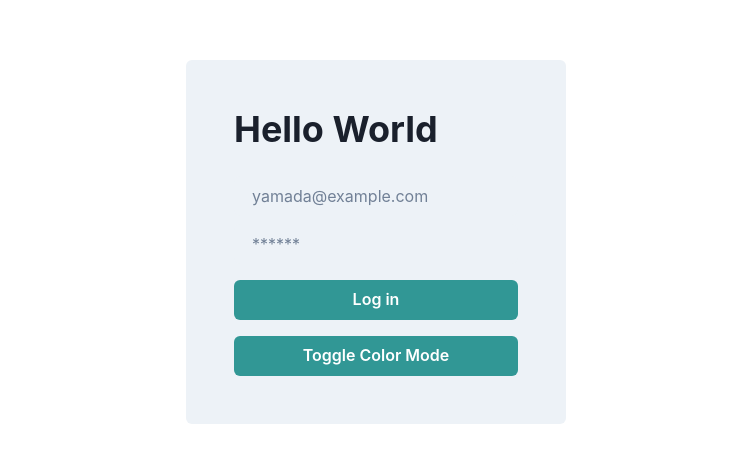
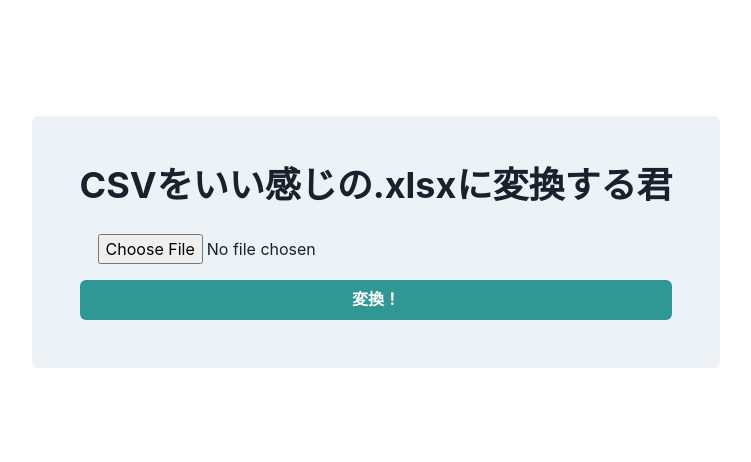
Before and after one commit to kamaoda/csv-to-excel-iikanzi, a Next.js app: page / in a window 1280 px wide. Shown: the part 158-620 px from the top of the page, without its empty margins (264-1015 px from the left). Built offline with nearby package versions, Linux system fonts and the light colour scheme.

Commit message:
ガワだけ作成した

```diff
--- a/src/app/page.tsx
+++ b/src/app/page.tsx
@@ -1,13 +1,12 @@
 'use client'
 
-import { Button, Flex, Heading, Input, useColorMode, useColorModeValue } from "@chakra-ui/react";
+import { Button, Flex, Heading, Input, useColorModeValue } from "@chakra-ui/react";
 
 export default function Home() {
-  const { colorMode, toggleColorMode } = useColorMode();
   const formBackground = useColorModeValue("gray.100", "gray.700");
   return (
     <Flex
-      height="100dvh"
+      minHeight="100dvh"
       alignItems="center"
       justifyContent="center"
     >
@@ -17,11 +16,9 @@ export default function Home() {
         p="12"
         rounded={6}
       >
-        <Heading mb={6}>Hello World</Heading>
-        <Input placeholder="yamada@example.com" variant="filled" mb={2} type="email" />
-        <Input placeholder="******"             variant="filled" mb={4} type="password" />
-        <Button colorScheme="teal">Log in</Button>
-        <Button colorScheme="teal" onClick={toggleColorMode} mt={4}>Toggle Color Mode</Button>
+        <Heading mb={6}>CSVをいい感じの.xlsxに変換する君</Heading>
+        <Input variant="filled" mb={2} type="file" />
+        <Button colorScheme="teal">変換！</Button>
       </Flex>
     </Flex>
   );
```
